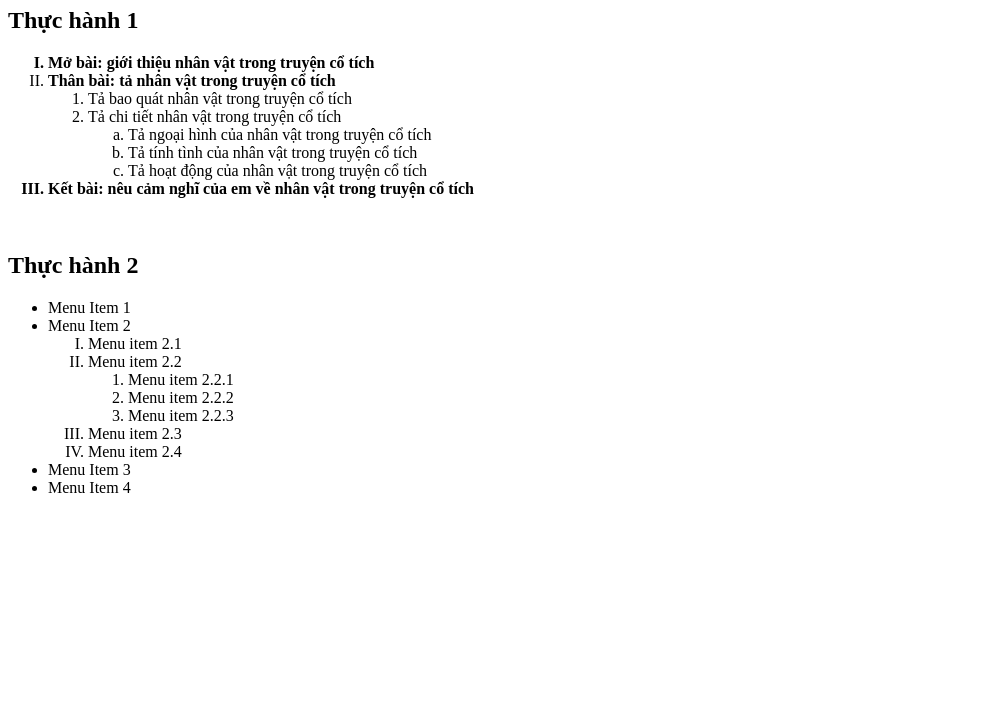
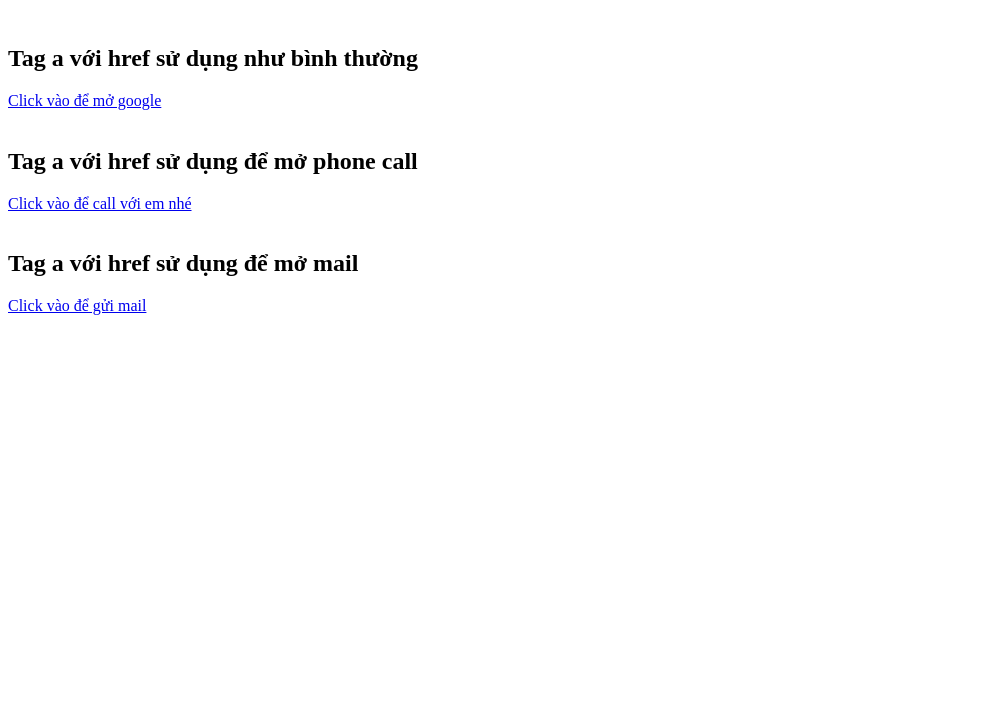
Before and after one commit to LK-Studying/html, a plain HTML site: page index.html in a window 1280 px wide. Shown: the part 73-800 px from the top of the page, without its empty margins (0-1008 px from the left). Drawn offline with Linux system fonts and the light colour scheme.

Commit message:
Học tag a kết hợp mở ứng dụng liên kết bên ngoài với thuộc tính href

```diff
--- a/index.html
+++ b/index.html
@@ -3,47 +3,48 @@
   <head>
     <meta charset="UTF-8" />
     <meta name="viewport" content="width=device-width, initial-scale=1.0" />
-    <title>Bài 02</title>
+    <title>Bài 03</title>
   </head>
   <body>
-    <h1>Học ul-ol-li lồng nhau</h1>
-    <h2>Thực hành 1</h2>
-    <ol type="I">
-      <b><li>Mở bài: giới thiệu nhân vật trong truyện cổ tích</li></b>
-      <b><li>Thân bài: tả nhân vật trong truyện cổ tích</b>
-        <ol>
-          <li>Tả bao quát nhân vật trong truyện cổ tích</li>
-          <li>Tả chi tiết nhân vật trong truyện cổ tích
-            <ol type="a">
-              <li>Tả ngoại hình của nhân vật trong truyện cổ tích</li>
-              <li>Tả tính tình của nhân vật trong truyện cổ tích</li>
-              <li>Tả hoạt động của nhân vật trong truyện cổ tích</li>
-            </ol>
-          </li>
-        </ol>
-      </li>
-      <b><li>Kết bài: nêu cảm nghĩ của em về nhân vật trong truyện cổ tích</li></b>
-    </ol>
-    <br>
-    <h2>Thực hành 2</h2>
-    <ul>
-      <li>Menu Item 1</li>
-      <li>Menu Item 2
-        <ol type="I">
-          <li>Menu item 2.1</li>
-          <li>Menu item 2.2
-            <ol>
-              <li>Menu item 2.2.1</li>
-              <li>Menu item 2.2.2</li>
-              <li>Menu item 2.2.3</li>
-            </ol>
-          </li>
-          <li>Menu item 2.3</li>
-          <li>Menu item 2.4</li>
-        </ol>
-      </li>
-      <li>Menu Item 3</li>
-      <li>Menu Item 4</li>
-    </ul>
+    <h1>
+      Học tag a kết hợp mở ứng dụng liên kết bên ngoài với thuộc tính href
+    </h1>
+    <br />
+
+    <h2>Tag a với href sử dụng như bình thường</h2>
+    <!-- a[href="https://www.google.com.vn/" target="_blank"]{Click vào để mở google} -->
+    <a href="https://www.google.com.vn/" target="_blank"
+      >Click vào để mở google</a
+    >
+
+    <!-- target[_blank] dùng để mở địa chỉ IP được link tới ở new tab -->
+
+    <br /><br />
+
+    <h2>Tag a với href sử dụng để mở phone call</h2>
+    <a href="tel:091000008">Click vào để call với em nhé</a>
+
+    <br /><br />
+
+    <h2>Tag a với href sử dụng để mở mail</h2>
+    <a
+      href="mailto:friend@gmail.com
+      ?cc=sep1@gmail.com,sep2@gmail.com
+      &subject=Hello"
+    >
+      Click vào để gửi mail
+    </a>
+
+    <!-- Các lưu ý của cấu trúc mail như sau:
+     1.ngay sau phần mailto bắt buộc phải là dấu ? và phải viết dính liền với phần tử sau nó
+     2.nối giữa các tham số khác với nhau là dấu &,và phải viết dính liền với phần tử sau nó
+     3.để truyền vào 1 lúc nhiều tham số của 1 phần tử[cc] thì chúng cách nhau bởi dấu phẩy -->
+
+    <!-- Trong đó
+     +[mailto] tương ứng với [to]/người nhận mail trên ứng dụng email
+     +[ccc] tương ứng với [cc] - nghĩa là
+        =>Gửi bản sao email cho người khác. Tất cả người nhận sẽ thấy danh sách những người được CC.
+     +[bcc] tương ứng với [bbc] - nghĩa là
+        =>Gửi bản sao "ẩn" cho người khác. Những người nhận sẽ không thấy ai được BCC, và thậm chí cả người trong BCC cũng không thấy nhau.-->
   </body>
 </html>
```
